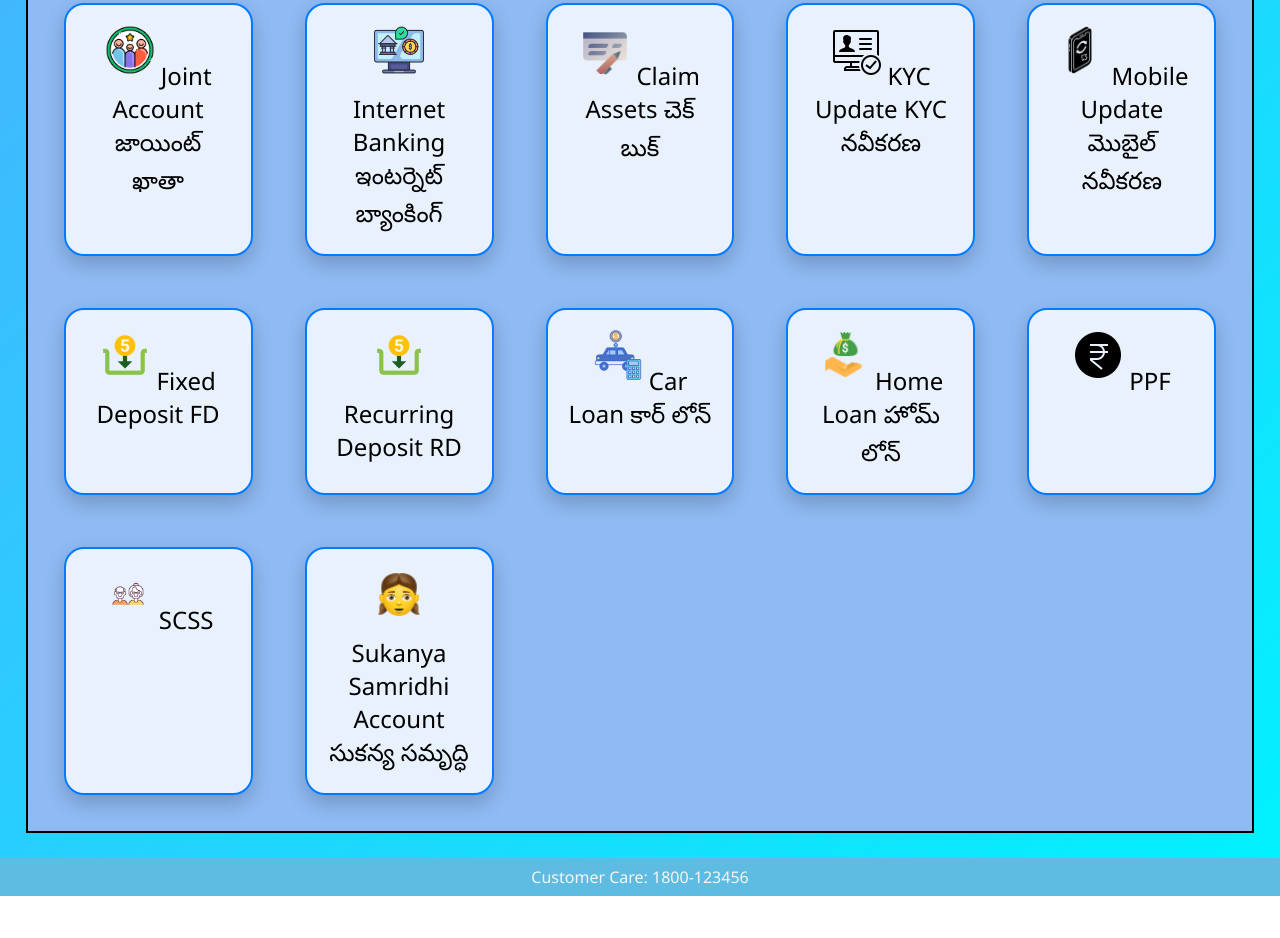
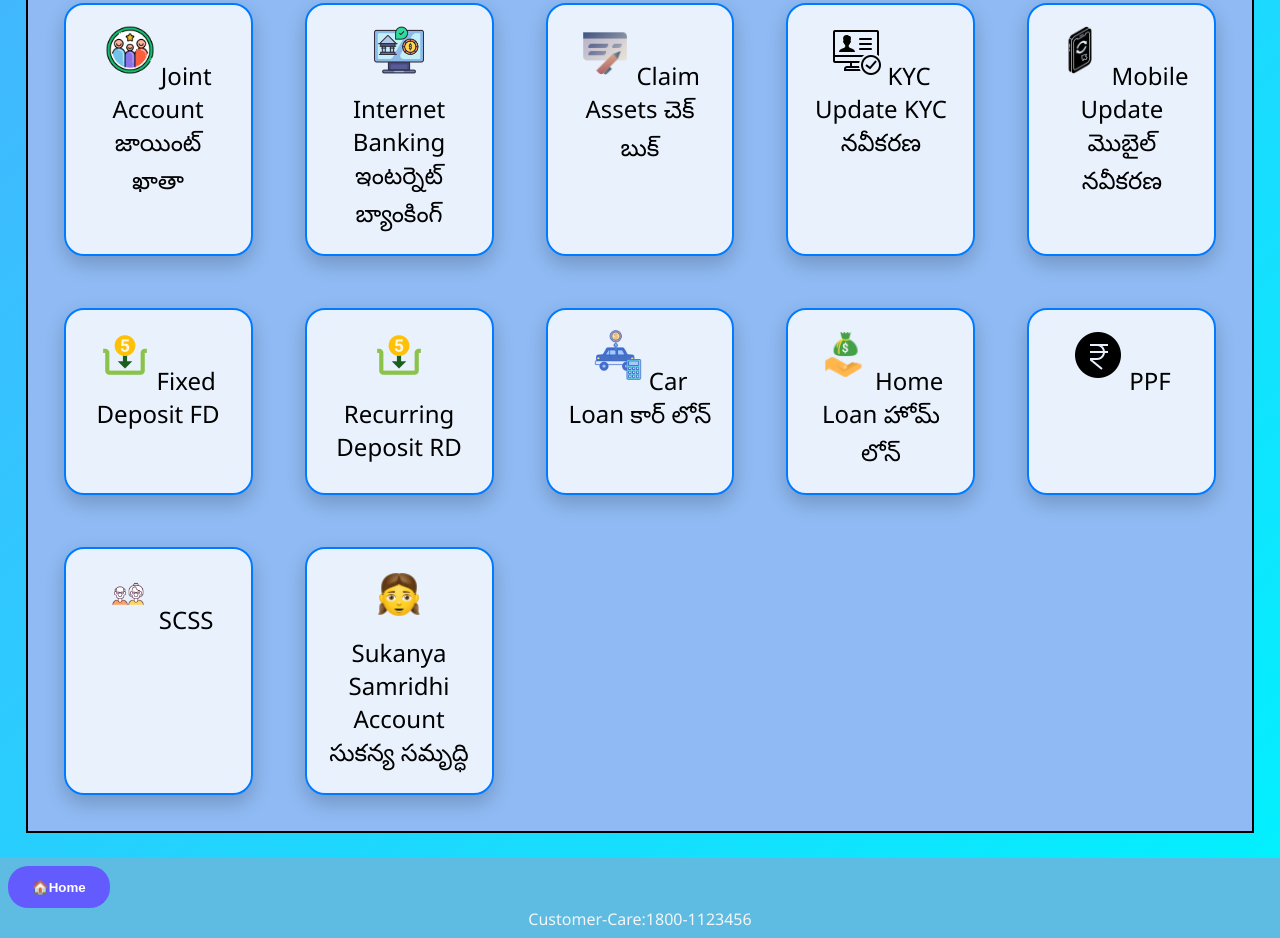
Before and after one commit to Bhavani-Kokku/BankBuddy, a plain HTML site: page services.html in a window 1280 px wide. Shown: the part 452-1390 px from the top of the page. Before the commit the page ends 1348 px from the top, so only its background shows below. Drawn offline with Linux system fonts and the light colour scheme.

Commit message:
Added back buttons and updated reception dashboard

```diff
--- a/services.html
+++ b/services.html
@@ -199,12 +199,72 @@
   <audio id="settlementAudio" src="audio/settlement.mpeg"></audio>
 
   <!-- 🔷 FOOTER -->
-  <footer>
-    Customer Care: 1800-123456
+   <footer class="bottombar">
+    <div class="homesection">
+      <button class="home-btn">
+        🏠Home
+      </button>
+    </div>
+
+    <div class="contact-section">
+      Customer-Care:1800-1123456
+    </div>
+    <div class="spacer">
+    </div>
   </footer>
 
   <!-- 🔥 JS -->
   <script>
+
+    // function goService(serviceName) {
+    //   localStorage.setItem("service", serviceName);
+    //   window.location.href = "service.html";
+    // }
+
+    // /* 🌐 Language toggle */
+    // function setLang(lang) {
+    //   document.body.className = "lang-" + lang;
+    // }
+    // /* 🔊 PLAY BASED ON LANGUAGE */
+    // function playLangAudio(enId, teId) {
+
+    //   let lang = document.body.className;
+
+    //   if (lang === "lang-te") {
+    //     playAudio(teId);
+    //   } else {
+    //     playAudio(enId);
+    //   }
+    // }
+
+    // /* 🔊 PLAY AUDIO
+    // function playAudio(id) {
+    //   const audio = document.getElementById(id);
+    //   audio.currentTime = 0;
+    //   audio.play();
+    // }*/
+    // function playAudio(id) {
+    //   stopAllAudio(); // 🔥 ensures only one audio plays
+    //   const audio = document.getElementById(id);
+    //   audio.currentTime = 0;
+    //   audio.play().catch(() => { });
+    // }
+
+
+    // /* 🔊 STOP AUDIO */
+    // function stopAudio(id) {
+    //   const audio = document.getElementById(id);
+    //   audio.pause();
+    //   audio.currentTime = 0;
+    // }
+
+    // /* 🔊 STOP ALL */
+    // function stopAllAudio() {
+    //   document.querySelectorAll("audio").forEach(a => {
+    //     a.pause();
+    //     a.currentTime = 0;
+    //   });
+    // }
 
     function goService(serviceName) {
       localStorage.setItem("service", serviceName);
@@ -256,6 +316,10 @@
       });
     }
 
+    let hm_btn=document.querySelector(".home-btn");
+    hm_btn.addEventListener("click",function(){
+      window.location.href="index.html";
+    })
   </script>
 
 </body>
--- a/style1.css
+++ b/style1.css
@@ -190,3 +190,46 @@ body {
   gap: 20px;
   padding: 20px;
 }
+.home-btn{
+  background-color: #fff;
+  color: navy;
+   --primary-color: #645bff;
+  --secondary-color: #fff;
+  --hover-color: #111;
+  --arrow-width: 10px;
+  --arrow-stroke: 2px;
+  box-sizing: border-box;
+  border: 0;
+  border-radius: 20px;
+  color: var(--secondary-color);
+  padding: 1em 1.8em;
+  background: var(--primary-color);
+  display: flex;
+  transition: 0.2s background;
+  align-items: center;
+  gap: 0.6em;
+  font-weight: bold;
+}
+button {
+    appearance: auto;
+    text-rendering: auto;
+    color: buttontext;
+    letter-spacing: normal;
+    word-spacing: normal;
+    line-height: normal;
+    text-transform: none;
+    text-indent: 0px;
+    text-shadow: none;
+    display: inline-block;
+    text-align: center;
+    cursor: default;
+    box-sizing: border-box;
+    background-color: buttonface;
+    margin: 0em 0em 0em 0em;
+    padding-block: 1px;
+    padding-inline: 6px;
+    border-width: 2px;
+    border-style: outset;
+    border-color: buttonborder;
+    border-image: initial;
+}
```
Also changed, not shown: analysis.html (+18 -1 lines), complaint.css (+20 -0 lines), complaint.html (+1 -0 lines), display.html (+1 -1 lines), login.html (+1 -0 lines), reception.html (+10 -2 lines), service.html (+1 -0 lines), style.css (+20 -0 lines).
